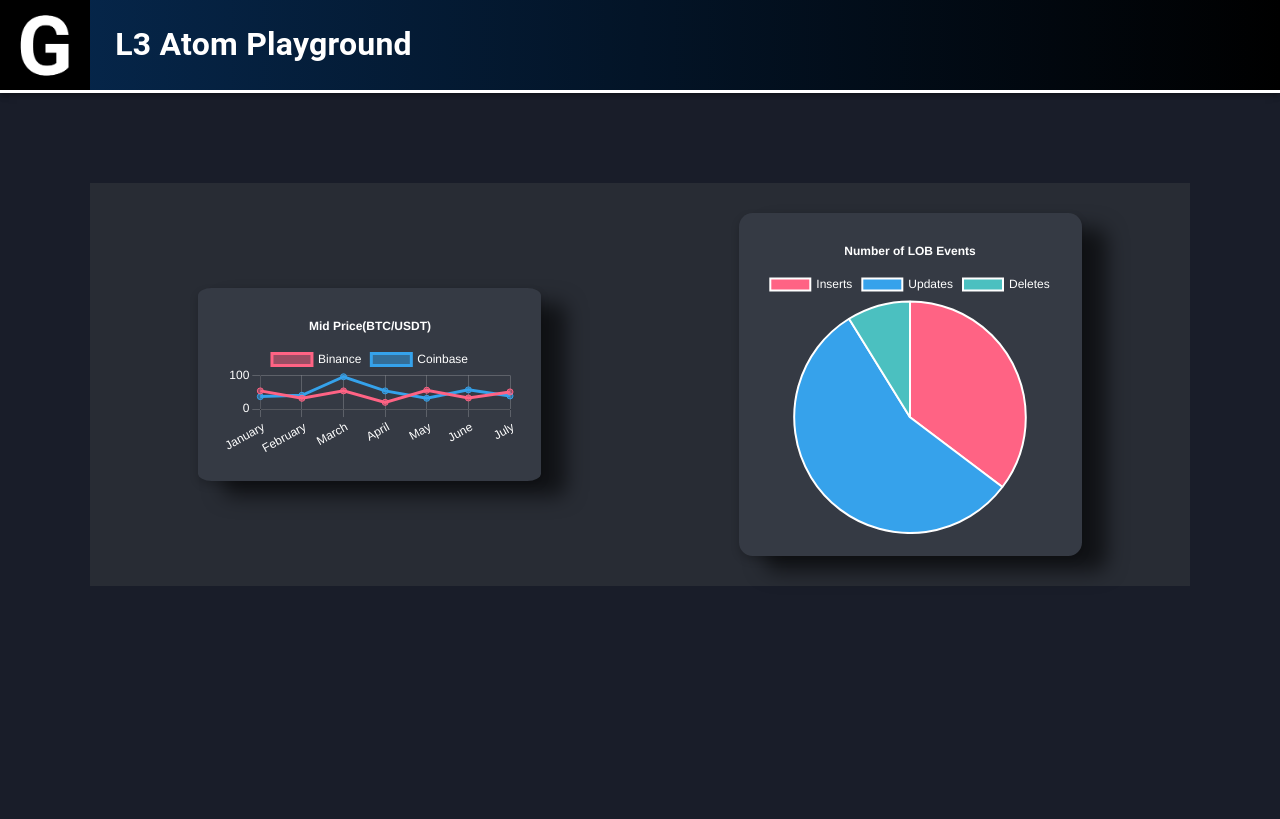
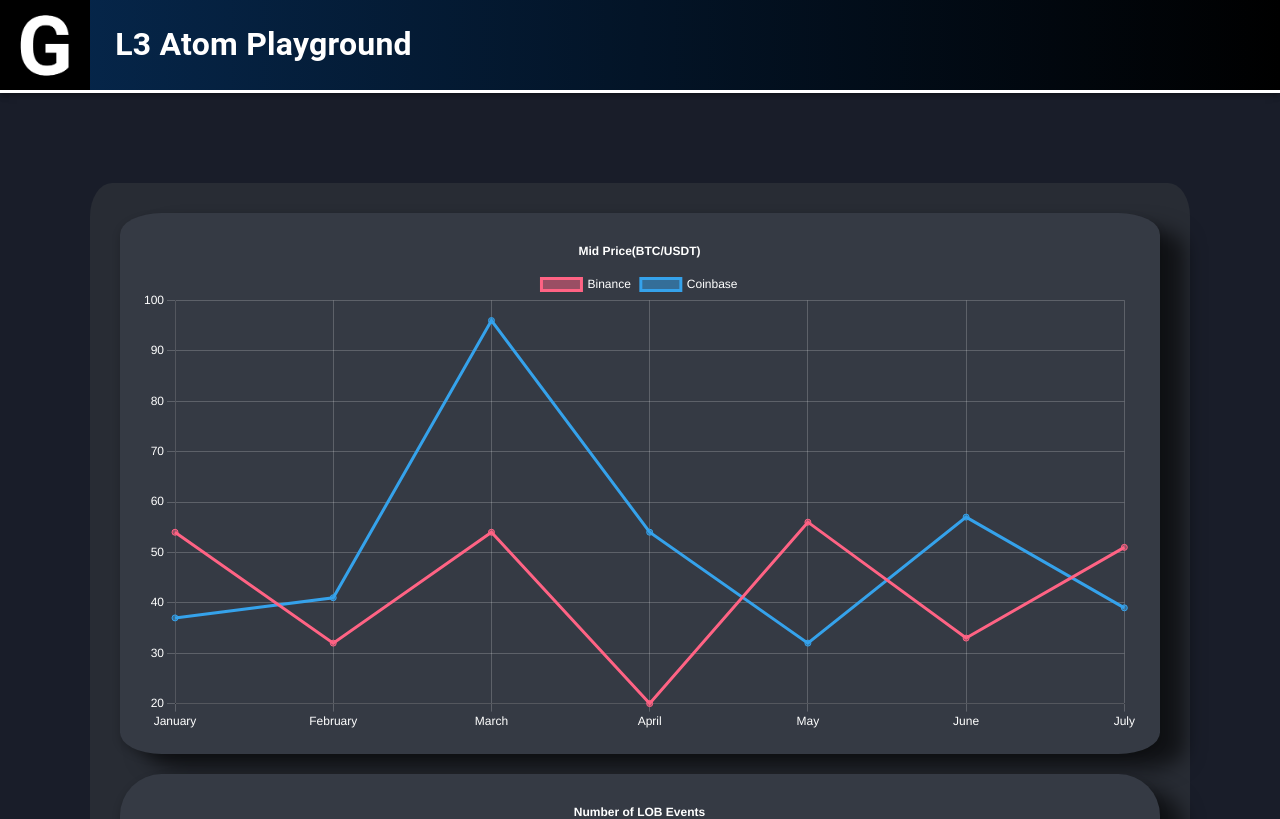
Before and after one commit to L3A-Protocol/L3Atom-Playground, a React (Create React App) app: page / in a window 1280 px wide. Shown: the top 819 px of the page. Built offline with nearby package versions, Linux system fonts and the light colour scheme.

Commit message:
NavBar tweaks

```diff
--- a/src/App.css
+++ b/src/App.css
@@ -25,14 +25,13 @@
 }
 
 .charts-container {
-  display: flex;
-  flex-direction: row;
   justify-content: space-around;
   align-items: center;
   height: 100%;
   background-color: #282c34;
   padding: 10px;
   margin: 7%;
+  border-radius: 2%;
 }
 
 .line-chart-container {
```
